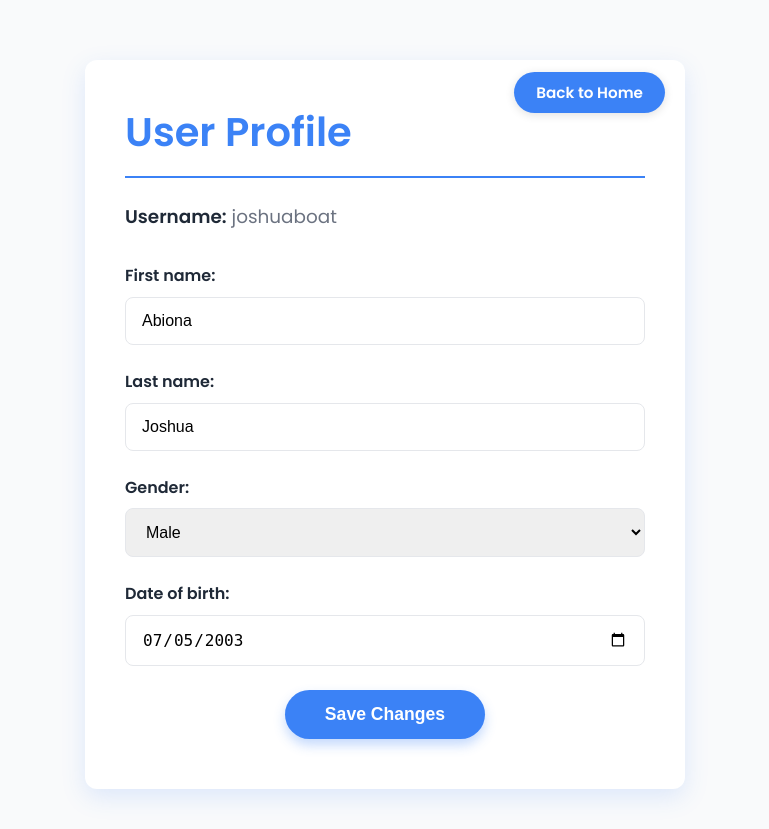
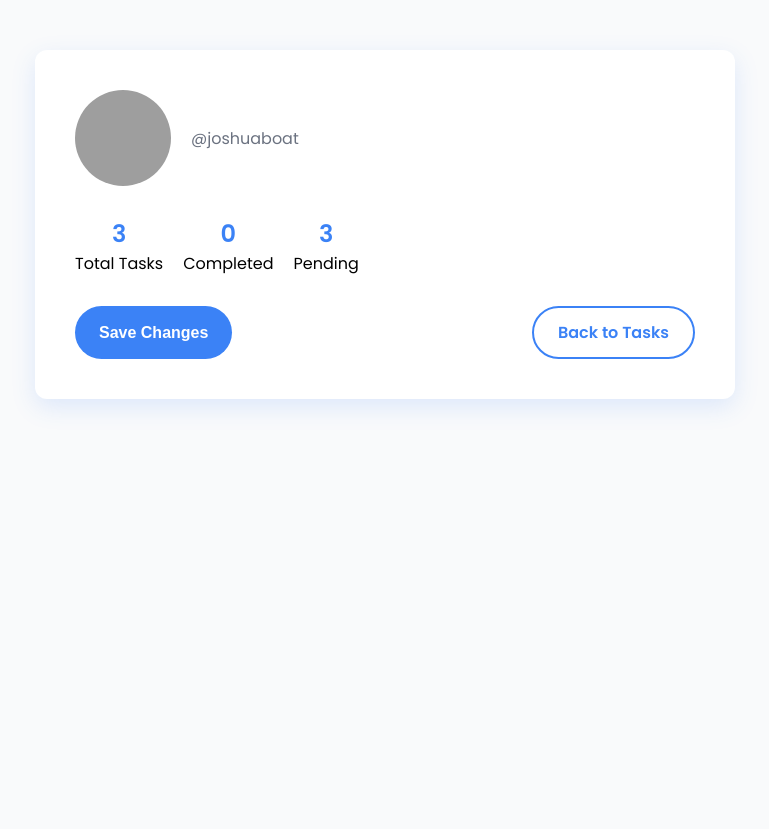
Before and after one commit to abionajoshua1/todo_project, a Django app: page /profile/ in a window 1280 px wide. Shown: the whole page, without its empty margins (255-1024 px from the left). After the commit the page ends 410 px from the top, so only its background shows below. Run offline with Django 5.2, Linux system fonts and the light colour scheme; a user stored in the database is signed in; data comes from the database, SQL or seed files in the repository; both versions use the stored data as it was after the commit; grey boxes are pictures that could not be loaded.

Commit message:
modified:   db.sqlite3 	modified:   todo_project/__pycache__/settings.cpython-311.pyc 	modified:   todo_project/__pycache__/urls.cpython-311.pyc 	modified:   todo_project/settings.py 	modified:   todo_project/urls.py 	modified:   todos/forms.py 	new file:   todos/migrations/0003_profile_avatar_profile_bio.py 	modified:   todos/models.py 	modified:   todos/templates/todos/profile.html 	modified:   todos/templates/todos/register.html 	modified:   todos/views.py

```diff
--- a/todo_project/settings.py
+++ b/todo_project/settings.py
@@ -130,3 +130,6 @@
 #     'todos.backends.EmailBackend',
 #     'django.contrib.auth.backends.ModelBackend',
 # ]
+
+MEDIA_URL = '/media/'
+MEDIA_ROOT = BASE_DIR / 'media'
--- a/todo_project/urls.py
+++ b/todo_project/urls.py
@@ -17,6 +17,8 @@
 from django.contrib import admin
 from django.urls import path, include
 from todos.views import home
+from django.conf import settings
+from django.conf.urls.static import static
 
 urlpatterns = [
     path('admin/', admin.site.urls),
@@ -24,3 +26,6 @@
     path('', include('todos.urls')),  # Include the todos app URLs
     # path('todos/', include('todos.urls'))
 ]
+
+if settings.DEBUG:
+    urlpatterns += static(settings.MEDIA_URL, document_root=settings.MEDIA_ROOT)
--- a/todos/forms.py
+++ b/todos/forms.py
@@ -22,10 +22,11 @@
 class UserProfileForm(forms.ModelForm):
     class Meta:
         model = Profile
-        fields = ['first_name', 'last_name', 'gender', 'date_of_birth']
+        fields = ['first_name', 'last_name', 'gender', 'date_of_birth'] #'bio', ,  'avatar'
 
         widgets = {
             'date_of_birth': forms.DateInput(attrs={'type': 'date'}),
+            # 'bio': forms.Textarea(attrs={'rows': 3}),
         }
 
 
--- a/todos/models.py
+++ b/todos/models.py
@@ -45,6 +45,8 @@
     updated_at = models.DateTimeField(auto_now=True)
     gender = models.CharField(max_length=20, choices=GENDER_CHOICES, blank=True, null=True)
     date_of_birth = models.DateField(null=True, blank=True)
+    bio = models.TextField(blank=True, null=True)
+    avatar = models.ImageField(upload_to='avatars/', default='avatars/default.png', null=True, blank=True)
 
     def __str__(self):
         return f'{self.first_name} {self.last_name}'
--- a/todos/templates/todos/profile.html
+++ b/todos/templates/todos/profile.html
@@ -1,168 +1,133 @@
 <!DOCTYPE html>
 <html lang="en">
 <head>
-  <meta charset="UTF-8" />
-  <title>User Profile</title>
+<meta charset="UTF-8">
+<title>My Profile - Todo App</title>
 <style>
   @import url('https://fonts.googleapis.com/css2?family=Poppins:wght@400;600&display=swap');
-
   :root {
-      --primary-color: #3b82f6;
-      --secondary-color: #e0e7ff;
-      --background-color: #f9fafb;
-      --text-primary: #1f2937;
-      --muted: #6b7280;
-      --divider: #e5e7eb;
-      --card-bg: white;
-      --shadow-color: rgba(59, 130, 246, 0.15);
+    --primary: #3b82f6; --bg: #f9fafb; --text: #1f2937;
+    --muted: #6b7280; --card: #fff; --shadow: rgba(59,130,246,0.15);
   }
-
-    * {
-      box-sizing: border-box;
-      margin: 0;
-      padding: 0;
-    }
-
+  *, *:before, *:after { box-sizing: border-box; }
   body {
     font-family: 'Poppins', sans-serif;
-      background: var(--background-color);
-      color: var(--text-primary);
-      min-height: 100vh;
+    background: var(--bg);
+    margin: 0;
+    padding: 50px 20px;
     display: flex;
     justify-content: center;
-      align-items: flex-start;
-      padding: 60px 20px 40px;
-      line-height: 1.6;
   }
-
-    .container {
-      background: var(--card-bg);
-      max-width: 600px;
+  .card {
+    background: var(--card);
+    max-width: 700px;
     width: 100%;
     border-radius: 12px;
-      box-shadow: 0 8px 24px var(--shadow-color);
-      padding: 40px 40px 50px;
-      position: relative;
+    box-shadow: 0 8px 24px var(--shadow);
+    padding: 40px;
   }
-
-    h2 {
-      font-weight: 700;
-      color: var(--primary-color);
-      font-size: 2.5rem;
-      margin-bottom: 24px;
-      border-bottom: 2px solid var(--primary-color);
-      padding-bottom: 12px;
+  .header {
+    display: flex;
+    align-items: center;
+    gap: 20px;
+    margin-bottom: 30px;
   }
-
-    .top-right {
-      position: absolute;
-      top: 20px;
-      right: 20px;
+  .avatar {
+    width: 96px; height: 96px;
+    border-radius: 50%;
+    object-fit: cover;
   }
-
-    .top-right a {
-      padding: 10px 22px;
-      background-color: var(--primary-color);
-      color: white;
+  .name {
+    font-size: 1.8rem;
+    margin: 0; color: var(--text);
+  }
+  .username, .email {
+    color: var(--muted);
+    margin: 2px 0;
+  }
+  .stats {
+    display: flex;
+    gap: 20px;
+    margin-bottom: 30px;
+  }
+  .stat {
+    text-align: center;
+  }
+  .stat b { display: block; font-size: 1.5rem; color: var(--primary); }
+  form label { display: block; margin: 12px 0 6px; font-weight: 600; }
+  form input, form textarea {
+    width: 100%;
+    padding: 12px;
+    border: 1.5px solid #e5e7eb;
+    border-radius: 8px;
+    font-size: 1rem;
+    transition: border 0.3s ease-out;
+  }
+  form input:focus, form textarea:focus {
+    outline: none;
+    border-color: var(--primary);
+    box-shadow: 0 0 8px rgba(59,130,246,0.4);
+  }
+  .actions {
+    margin-top: 20px;
+    display: flex;
+    justify-content: space-between;
+  }
+  .button, a.button {
+    padding: 12px 24px;
+    border: none;
     border-radius: 30px;
     text-decoration: none;
     font-weight: 600;
-      font-size: 0.95rem;
-      box-shadow: 0 2px 10px rgba(0, 0, 0, 0.12);
-      transition: background-color 0.3s ease;
+    font-size: 1rem;
+    cursor: pointer;
+    transition: background 0.3s ease;
   }
-
-    .top-right a:hover {
-      background-color: #2563eb;
-    }
-
-    .profile-info {
-      margin-bottom: 32px;
-      font-size: 1.15rem;
-      color: var(--muted);
-    }
-
-    .profile-info strong {
-      color: var(--text-primary);
-      font-weight: 600;
-    }
-
-    form label {
-      display: block;
-      margin-bottom: 8px;
-      font-weight: 600;
-      font-size: 1rem;
-      color: var(--text-primary);
-    }
-
-    form input[type="text"],
-    form input[type="email"],
-    form select,
-    form input[type="date"] {
-      width: 100%;
-      padding: 14px 16px;
-      margin-bottom: 24px;
-      border-radius: 8px;
-      border: 1.5px solid var(--divider);
-      font-size: 1rem;
-      transition: border-color 0.3s ease, box-shadow 0.3s ease;
-    }
-
-    form input:focus,
-    form select:focus,
-    form input[type="date"]:focus {
-      outline: none;
-      border-color: var(--primary-color);
-      box-shadow: 0 0 8px rgba(59, 130, 246, 0.4);
-    }
-
-    button {
-      padding: 14px 40px;
-      background-color: var(--primary-color);
-      color: white;
-      border: none;
-      border-radius: 30px;
-      font-weight: 700;
-      font-size: 1.1rem;
-      cursor: pointer;
-      transition: background-color 0.3s ease;
-      display: block;
-      margin: 0 auto;
-      box-shadow: 0 6px 12px rgba(59, 130, 246, 0.3);
-    }
-
-    button:hover {
-      background-color: #2563eb;
-    }
-
-    /* Responsive */
-    @media (max-width: 640px) {
-      .container {
-        padding: 30px 24px 40px;
-      }
-      h2 {
-        font-size: 2rem;
-      }
-    }
+  .button { background: var(--primary); color: white; }
+  .button:hover { background: #2563eb; }
+  a.button { background: white; color: var(--primary); border: 2px solid var(--primary); }
+  a.button:hover { background: var(--primary); color: white; }
 </style>
 </head>
 <body>
 
-  <div class="container">
-    <div class='top-right'>
-      <a href="{% url 'home' %}">Back to Home</a>
+<div class="card">
+  <div class="header">
+    <img src="{{ user.profile.avatar.url }}" alt="Avatar" class="avatar">
+    <div>
+      <h1 class="name">{{ user.get_full_name }}</h1>
+      <p class="username">@{{ user.username }}</p>
+      <p class="email">{{ user.email }}</p>
+    </div>
   </div>
 
-    <h2>User Profile</h2>
-
-    <div class="profile-info">
-      <p><strong>Username:</strong> {{ user.username }}</p>
+  <div class="stats">
+    <div class="stat">
+      <b>{{ total_tasks }}</b>
+      <span>Total Tasks</span>
+    </div>
+    <div class="stat">
+      <b>{{ completed_tasks }}</b>
+      <span>Completed</span>
+    </div>
+    <div class="stat">
+      <b>{{ pending_tasks }}</b>
+      <span>Pending</span>
+    </div>
   </div>
 
-    <form method="POST">
+  <form method="POST" enctype="multipart/form-data">
     {% csrf_token %}
-      {{ form.as_p }}
-      <button type="submit">Save Changes</button>
+    {% comment %} <label for="id_bio">About Me</label>
+    {{ form.bio }} {% endcomment %}
+    {% comment %} <label for="id_avatar">Avatar</label>
+    <input type="file" name="avatar" id="id_avatar" accept="image/*"> {% endcomment %}
+
+
+    <div class="actions">
+      <button type="submit" class="button">Save Changes</button>
+      <a href="{% url 'home' %}" class="button">Back to Tasks</a>
+    </div>
   </form>
 </div>
 
--- a/todos/views.py
+++ b/todos/views.py
@@ -39,8 +39,10 @@
 # @login_required
 def profile_view(request):
     profile, created = Profile.objects.get_or_create(user=request.user)
+    todos = Todo.objects.filter(user=request.user)
+
     if request.method == 'POST':
-        form = UserProfileForm(request.POST, instance=profile)
+        form = UserProfileForm(request.POST, request.FILES, instance=profile)
         if form.is_valid():
             form.save()
             messages.success(request, 'Profile updated successfully.')
@@ -48,8 +50,14 @@
     else:
         form = UserProfileForm(instance=profile)
 
-    return render(request, 'todos/profile.html', {'form': form})
-
+    context = {
+        'form': form,
+        'profile': profile,
+        'total_tasks': todos.count(),
+        'completed_tasks': todos.filter(completed=True).count(),
+        'pending_tasks': todos.filter(completed=False).count(),
+    }
+    return render(request, 'todos/profile.html', context)
 
 
 def login_view(request):
@@ -65,6 +73,7 @@
             messages.error(request, 'Invalid username or password')
 
     return render(request, 'todos/login.html')
+
 
 def custom_logout_view(request):
     logout(request)
```
Also changed, not shown: todos/templates/todos/register.html (+14 -13 lines), db.sqlite3, todos/migrations/0003_profile_avatar_profile_bio.py (added). Lines whose indentation alone changed are shown as unchanged.
